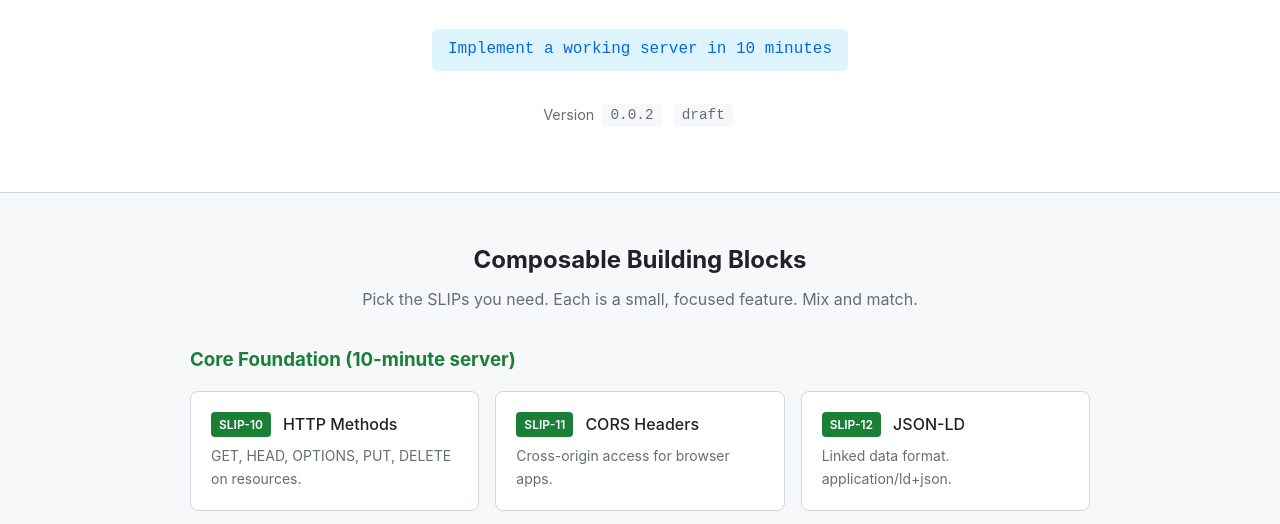
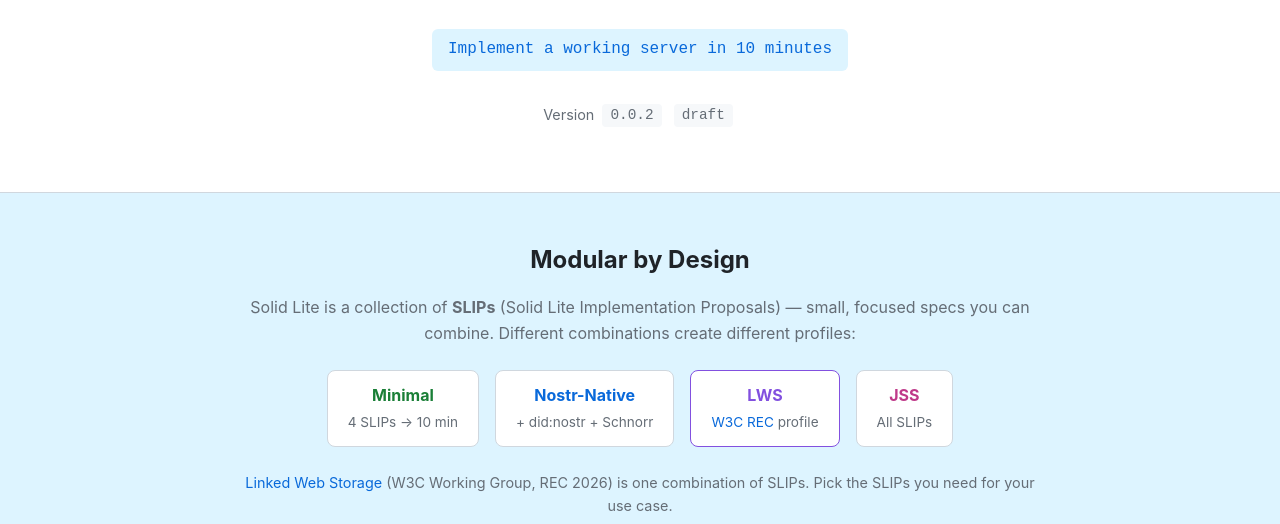
Before and after one commit to solid-lite/draft-spec, a plain HTML site: page index.html in a window 1280 px wide. Shown: the part 268-792 px from the top of the page. Drawn offline with Linux system fonts and the light colour scheme.

Commit message:
Add prominent Modular by Design section
- Explains SLIPs as composable building blocks
- Shows Minimal → Nostr-Native → LWS → JSS progression
- Clarifies LWS as one SLIP combination (W3C REC 2026)
- Helps users understand the modularity concept

```diff
--- a/index.html
+++ b/index.html
@@ -307,6 +307,38 @@
     <p class="version">
       Version <code>0.0.2</code> <code>draft</code>
     </p>
+  </section>
+
+  <section class="blocks" style="background: var(--accent-subtle); border-bottom: 1px solid var(--accent);">
+    <div class="blocks-inner" style="max-width: 800px; text-align: center;">
+      <h2 style="margin-bottom: 1rem;">Modular by Design</h2>
+      <p style="color: var(--text-muted); margin-bottom: 1.5rem;">
+        Solid Lite is a collection of <strong>SLIPs</strong> (Solid Lite Implementation Proposals) —
+        small, focused specs you can combine. Different combinations create different profiles:
+      </p>
+      <div style="display: flex; flex-wrap: wrap; justify-content: center; gap: 1rem; margin-bottom: 1.5rem;">
+        <div style="background: var(--bg); padding: 0.75rem 1.25rem; border-radius: 8px; border: 1px solid var(--border);">
+          <strong style="color: var(--success);">Minimal</strong><br>
+          <span style="font-size: 0.85rem; color: var(--text-muted);">4 SLIPs → 10 min</span>
+        </div>
+        <div style="background: var(--bg); padding: 0.75rem 1.25rem; border-radius: 8px; border: 1px solid var(--border);">
+          <strong style="color: var(--accent);">Nostr-Native</strong><br>
+          <span style="font-size: 0.85rem; color: var(--text-muted);">+ did:nostr + Schnorr</span>
+        </div>
+        <div style="background: var(--bg); padding: 0.75rem 1.25rem; border-radius: 8px; border: 1px solid var(--purple);">
+          <strong style="color: var(--purple);">LWS</strong><br>
+          <span style="font-size: 0.85rem; color: var(--text-muted);"><a href="https://linkedwebstorage.com/">W3C REC</a> profile</span>
+        </div>
+        <div style="background: var(--bg); padding: 0.75rem 1.25rem; border-radius: 8px; border: 1px solid var(--border);">
+          <strong style="color: var(--pink);">JSS</strong><br>
+          <span style="font-size: 0.85rem; color: var(--text-muted);">All SLIPs</span>
+        </div>
+      </div>
+      <p style="font-size: 0.9rem; color: var(--text-muted);">
+        <a href="https://linkedwebstorage.com/">Linked Web Storage</a> (W3C Working Group, REC 2026)
+        is one combination of SLIPs. Pick the SLIPs you need for your use case.
+      </p>
+    </div>
   </section>
 
   <section class="blocks">
```
